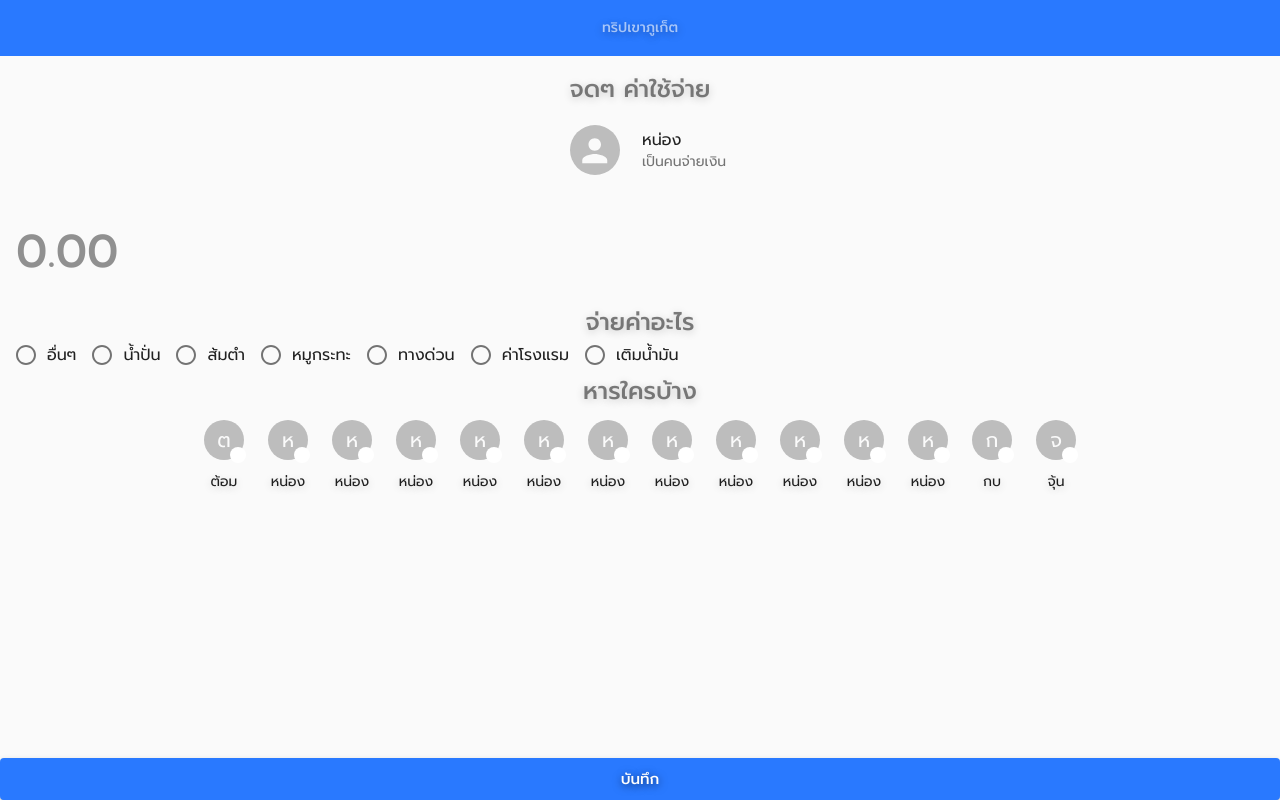
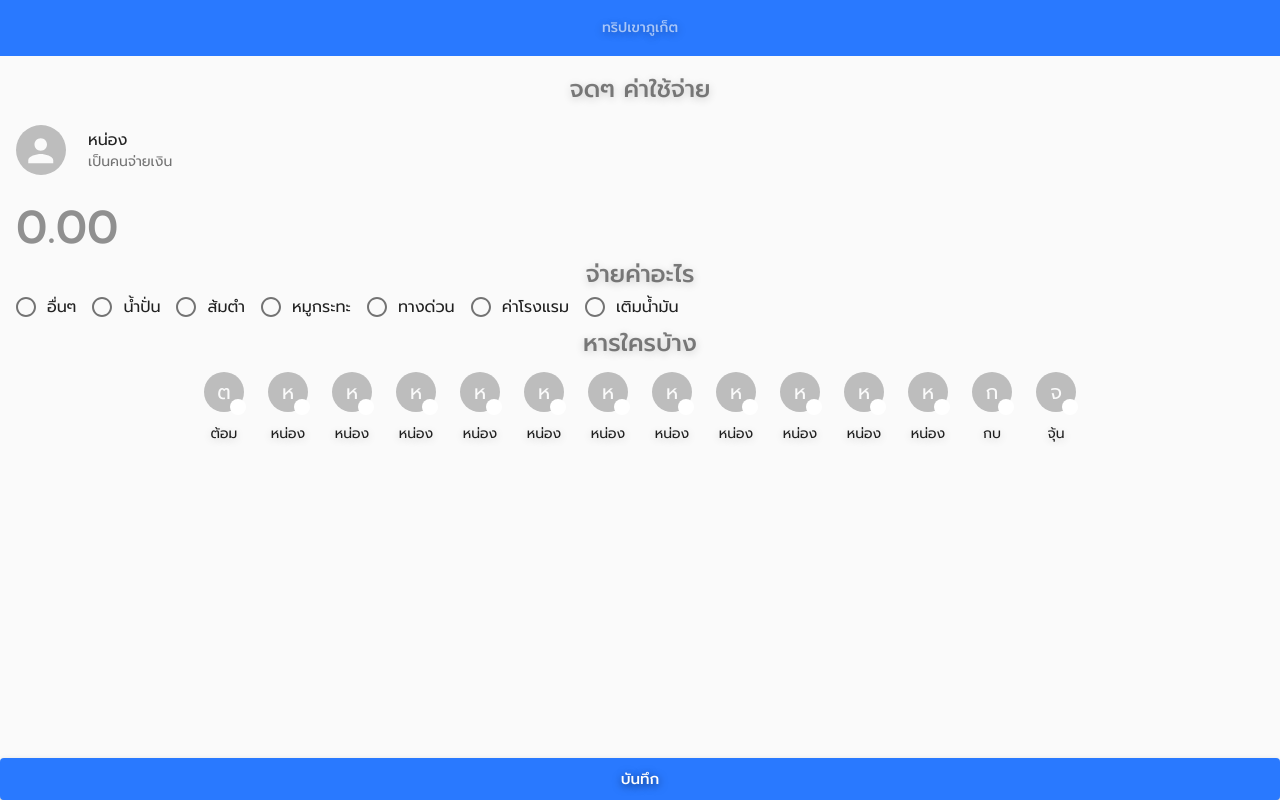
Before and after one commit to AnuchitO/fe-jugbaht, a React (Create React App) app: page / in a window 1280 px wide. Built offline with nearby package versions, Linux system fonts and the light colour scheme.

Commit message:
add Input base for amount

```diff
--- a/src/components/Expense/Expense.js
+++ b/src/components/Expense/Expense.js
@@ -64,10 +64,10 @@ const Expense = () => {
         <div className={styles.title}>จดๆ ค่าใช้จ่าย</div>
         <div className={styles.payer}>
           {/* TODO: use selected menus to change payer https://material-ui.com/components/menus/#selected-menus */}
-
           <List component="nav" aria-label="payer">
             <ListItem
               button
+              disableGutters={true}
               aria-haspopup="true"
               aria-controls="lock-menu"
               aria-label="หน่อง"
--- a/src/components/Expense/Expense.module.scss
+++ b/src/components/Expense/Expense.module.scss
@@ -10,16 +10,23 @@
 .payer {
   display: flex;
   flex-direction: row;
+  flex-wrap: wrap;
+  flex-basis: 100%;
+  width: 100%;
 }
 
 .payerIconContainer {
-  margin: auto 16px;
+  margin-right: 16px;
+  flex-direction: column;
+  justify-content: center;
+  text-shadow: 0 2px 8px rgba($color: black, $alpha: 0.2);
 }
 
 $payer-icon-size: 50px;
 .payerIcon {
   width: $payer-icon-size;
   height: $payer-icon-size;
+  text-shadow: 0 2px 8px rgba($color: black, $alpha: 0.2);
 }
 
 .save {
@@ -48,13 +55,11 @@ $payer-icon-size: 50px;
 }
 
 .groupAmount {
-  margin: 16px 0;
   align-items: flex-end;
 }
 
 .amount {
   // how to make lable align right
-  margin: 8px 0;
   color: black;
   font-size: 46px;
   font-weight: 500;
@@ -78,7 +83,7 @@ $payer-icon-size: 50px;
   flex-wrap: wrap;
   flex-basis: 100%;
   margin-bottom: $footer-min-height;
-  justify-content: center;
+  // justify-content: center;
 }
 
 .member {
```
